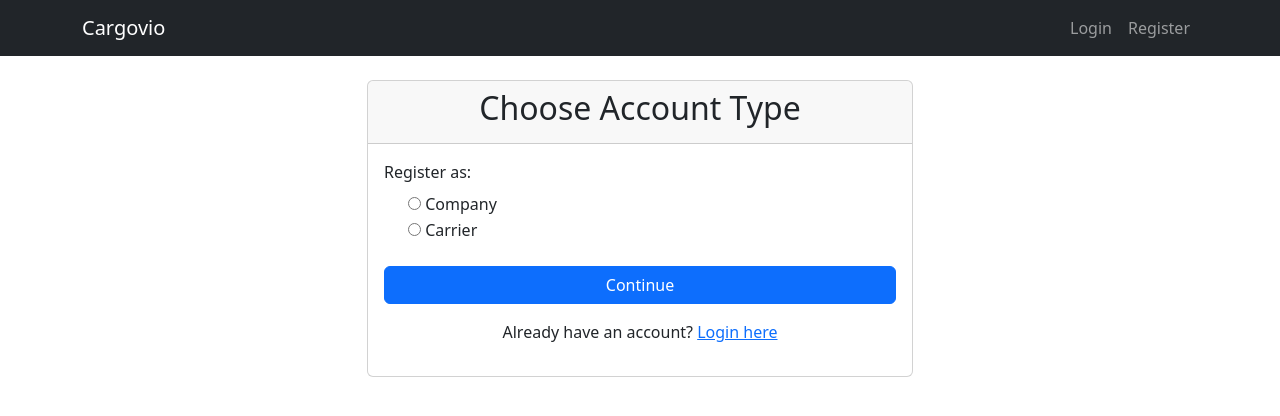
After one commit to L1ptsonnn/Cargovio, a Django app: page /users/register/ in a window 1280 px wide. The commit adds this page. Shown: the top 416 px of the page. Run offline with Django 5.2, Linux system fonts and the light colour scheme.

Commit message:
feat: move authentication and registration to users app, update templates and urls, add logout page, fix reverse urls, apply migrations

```diff
--- a/Cargovio/Cargovio/urls.py
+++ b/Cargovio/Cargovio/urls.py
@@ -20,4 +20,5 @@ from django.urls import path, include
 urlpatterns = [
     path('admin/', admin.site.urls),
     path('', include('core.urls')),
+    path('users/', include('users.urls')),
 ]
--- a/Cargovio/core/templates/core/base.html
+++ b/Cargovio/core/templates/core/base.html
@@ -20,14 +20,17 @@
                             <span class="nav-link">Welcome, {{ user.username }}</span>
                         </li>
                         <li class="nav-item">
-                            <a class="nav-link" href="{% url 'core:logout' %}">Logout</a>
+                            <form method="post" action="{% url 'users:logout' %}" class="d-inline">
+                                {% csrf_token %}
+                                <button type="submit" class="btn btn-link nav-link">Вихід</button>
+                            </form>
                         </li>
                     {% else %}
                         <li class="nav-item">
-                            <a class="nav-link" href="{% url 'core:login' %}">Login</a>
+                            <a class="nav-link" href="{% url 'users:login' %}">Login</a>
                         </li>
                         <li class="nav-item">
-                            <a class="nav-link" href="{% url 'core:register' %}">Register</a>
+                            <a class="nav-link" href="{% url 'users:register' %}">Register</a>
                         </li>
                     {% endif %}
                 </ul>
--- a/Cargovio/core/templates/core/home.html
+++ b/Cargovio/core/templates/core/home.html
@@ -36,8 +36,8 @@
             <h2>Get Started</h2>
             <p>Join our platform to start shipping or transporting goods.</p>
             <div class="mt-3">
-                <a href="{% url 'core:register' %}" class="btn btn-primary btn-lg me-3">Register</a>
-                <a href="{% url 'core:login' %}" class="btn btn-outline-primary btn-lg">Login</a>
+                <a href="{% url 'users:register' %}" class="btn btn-primary btn-lg me-3">Register</a>
+                <a href="{% url 'users:login' %}" class="btn btn-outline-primary btn-lg">Login</a>
             </div>
         </div>
     {% endif %}
--- a/Cargovio/core/urls.py
+++ b/Cargovio/core/urls.py
@@ -5,7 +5,4 @@ app_name = 'core'
 
 urlpatterns = [
     path('', views.home, name='home'),
-    path('login/', views.login_view, name='login'),
-    path('register/', views.register, name='register'),
-    path('logout/', views.logout_view, name='logout'),
 ]
--- /dev/null
+++ b/Cargovio/users/forms.py
@@ -0,0 +1,36 @@
+from django import forms
+from django.contrib.auth.forms import UserCreationForm
+from django.contrib.auth.models import User
+from .models import Company, Carrier
+
+class UserTypeForm(forms.Form):
+    USER_TYPE_CHOICES = [
+        ('company', 'Company'),
+        ('carrier', 'Carrier'),
+    ]
+    user_type = forms.ChoiceField(
+        choices=USER_TYPE_CHOICES,
+        widget=forms.RadioSelect,
+        label='Register as'
+    )
+
+class CompanyRegistrationForm(UserCreationForm):
+    company_name = forms.CharField(max_length=100)
+    description = forms.CharField(widget=forms.Textarea, required=False)
+    address = forms.CharField(widget=forms.Textarea)
+    phone_number = forms.CharField(max_length=15)
+
+    class Meta:
+        model = User
+        fields = ('username', 'email', 'password1', 'password2')
+
+class CarrierRegistrationForm(UserCreationForm):
+    company_name = forms.CharField(max_length=100)
+    vehicle_type = forms.CharField(max_length=50)
+    vehicle_capacity = forms.DecimalField(max_digits=10, decimal_places=2)
+    phone_number = forms.CharField(max_length=15)
+    address = forms.CharField(widget=forms.Textarea)
+
+    class Meta:
+        model = User
+        fields = ('username', 'email', 'password1', 'password2')
--- /dev/null
+++ b/Cargovio/users/templates/users/register.html
@@ -0,0 +1,39 @@
+{% extends 'core/base.html' %}
+
+{% block title %}Register - Cargovio{% endblock %}
+
+{% block content %}
+<div class="row justify-content-center">
+    <div class="col-md-6">
+        <div class="card">
+            <div class="card-header">
+                <h2 class="text-center">Choose Account Type</h2>
+            </div>
+            <div class="card-body">
+                <form method="post">
+                    {% csrf_token %}
+                    <div class="mb-4">
+                        {{ form.user_type.label_tag }}
+                        <div class="mt-2">
+                            {% for radio in form.user_type %}
+                                <div class="form-check">
+                                    {{ radio.tag }}
+                                    <label class="form-check-label" for="{{ radio.id_for_label }}">
+                                        {{ radio.choice_label }}
+                                    </label>
+                                </div>
+                            {% endfor %}
+                        </div>
+                    </div>
+                    <div class="d-grid">
+                        <button type="submit" class="btn btn-primary">Continue</button>
+                    </div>
+                </form>
+                <div class="text-center mt-3">
+                    <p>Already have an account? <a href="{% url 'users:login' %}">Login here</a></p>
+                </div>
+            </div>
+        </div>
+    </div>
+</div>
+{% endblock %}
--- /dev/null
+++ b/Cargovio/users/urls.py
@@ -0,0 +1,19 @@
+from django.urls import path
+from django.contrib.auth import views as auth_views
+from . import views
+
+app_name = 'users'
+
+urlpatterns = [
+    # Authentication URLs
+    path('login/', auth_views.LoginView.as_view(template_name='users/login.html'), name='login'),
+    path('logout/', auth_views.LogoutView.as_view(
+        template_name='users/logout.html',
+        next_page='core:home',
+        http_method_names=['get', 'post']
+    ), name='logout'),
+
+    # Registration URLs
+    path('register/', views.register, name='register'),
+    path('register/details/', views.register_details, name='register_details'),
+]
--- a/Cargovio/users/views.py
+++ b/Cargovio/users/views.py
@@ -1,3 +1,72 @@
-from django.shortcuts import render
+from django.shortcuts import render, redirect
+from django.contrib import messages
+from django.contrib.auth import login
+from .forms import UserTypeForm, CompanyRegistrationForm, CarrierRegistrationForm
+from .models import Company, Carrier
 
-# Create your views here.
+def register(request):
+    if request.method == 'POST':
+        if 'user_type' in request.POST:
+            # First step: user type selection
+            form = UserTypeForm(request.POST)
+            if form.is_valid():
+                user_type = form.cleaned_data['user_type']
+                request.session['user_type'] = user_type
+                return redirect('users:register_details')
+        else:
+            # Second step: registration details
+            user_type = request.session.get('user_type')
+            if user_type == 'company':
+                form = CompanyRegistrationForm(request.POST)
+            else:
+                form = CarrierRegistrationForm(request.POST)
+
+            if form.is_valid():
+                user = form.save()
+                if user_type == 'company':
+                    company = Company.objects.create(
+                        user=user,
+                        company_name=form.cleaned_data['company_name'],
+                        description=form.cleaned_data['description'],
+                        address=form.cleaned_data['address'],
+                        phone_number=form.cleaned_data['phone_number']
+                    )
+                else:
+                    carrier = Carrier.objects.create(
+                        user=user,
+                        company_name=form.cleaned_data['company_name'],
+                        vehicle_type=form.cleaned_data['vehicle_type'],
+                        vehicle_capacity=form.cleaned_data['vehicle_capacity'],
+                        address=form.cleaned_data['address'],
+                        phone_number=form.cleaned_data['phone_number']
+                    )
+
+                login(request, user)
+                messages.success(request, 'Registration successful!')
+                return redirect('core:home')
+    else:
+        # First step: show user type selection
+        form = UserTypeForm()
+
+    return render(request, 'users/register.html', {'form': form})
+
+def register_details(request):
+    user_type = request.session.get('user_type')
+    if not user_type:
+        return redirect('users:register')
+
+    if request.method == 'POST':
+        if user_type == 'company':
+            form = CompanyRegistrationForm(request.POST)
+        else:
+            form = CarrierRegistrationForm(request.POST)
+    else:
+        if user_type == 'company':
+            form = CompanyRegistrationForm()
+        else:
+            form = CarrierRegistrationForm()
+
+    return render(request, 'users/register_details.html', {
+        'form': form,
+        'user_type': user_type
+    })
```
Also changed, not shown: Cargovio/core/views.py (+1 -31 lines), Cargovio/users/templates/users/login.html (added, +40 -0 lines), Cargovio/users/templates/users/logout.html (added, +19 -0 lines), Cargovio/users/templates/users/register_details.html (added, +110 -0 lines), Cargovio/users/migrations/0001_initial.py (added).
